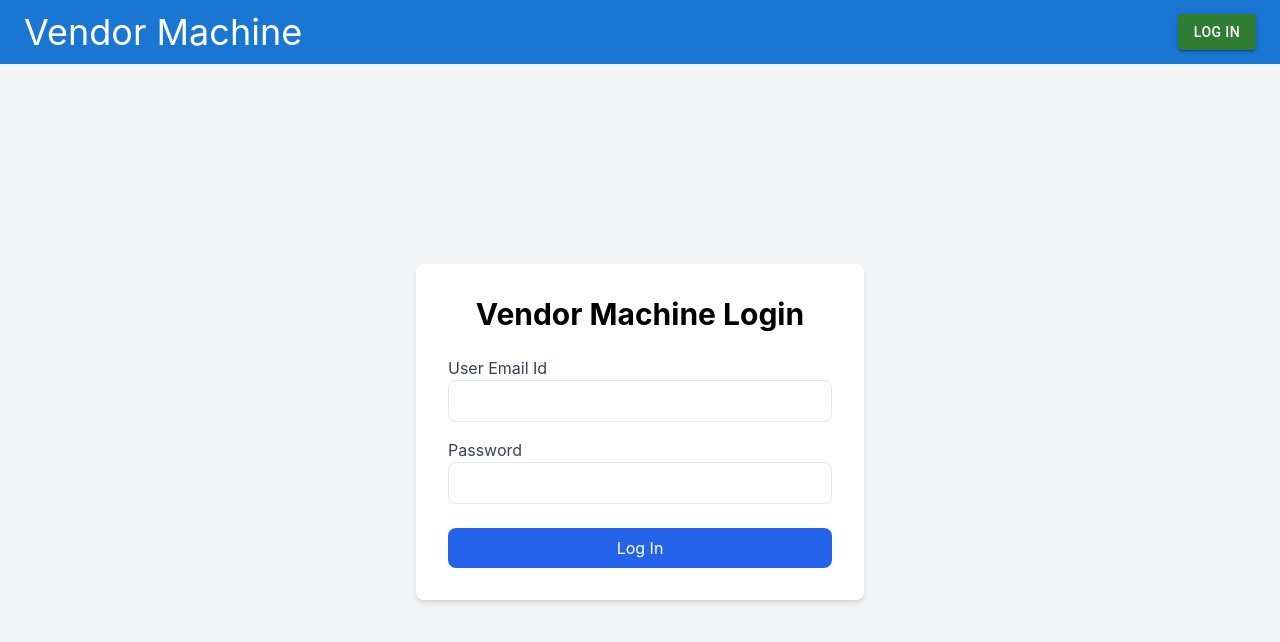
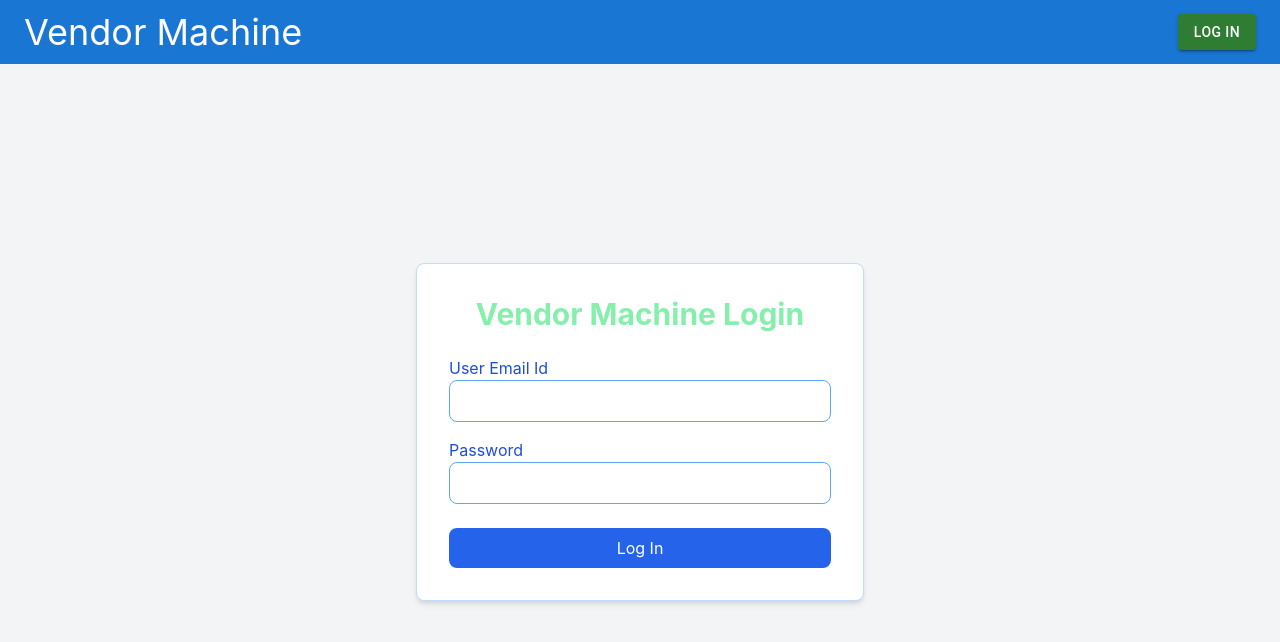
Before and after one commit to atanushil/Vendor-Machine, a React (Create React App) app: page / in a window 1280 px wide. Shown: the top 642 px of the page. Built offline with nearby package versions, Linux system fonts and the light colour scheme.

Commit message:
modified log in component

```diff
--- a/src/App.js
+++ b/src/App.js
@@ -1,7 +1,7 @@
 import { useState } from "react";
 import Login from "./components/Login";
 import NavBar from "./components/NavBar";
-
+import {BrowserRouter as Router} from "react-router-dom"
 const menuItems = [
   { label: "Home", link: "/" },
   { label: "Upload Segment", link: "/upload" },
@@ -12,7 +12,7 @@ function App() {
   const [isLoggedIn, setIsLoggedIn] = useState(false); // Initialize to false initially
 
   return (
-    <div>
+    <Router>
       <div className="min-h-screen flex flex-col">
         <NavBar
           isLoggedIn={isLoggedIn}
@@ -23,7 +23,7 @@ function App() {
           {!isLoggedIn && <Login setIsLoggedIn={setIsLoggedIn} />}
         </main>
       </div>
-    </div>
+    </Router>
   );
 }
 
--- a/src/components/Login.jsx
+++ b/src/components/Login.jsx
@@ -2,8 +2,8 @@ import React from "react";
 
 export default function Login({ setIsLoggedIn }) {
   return (
-    <div className="max-w-md w-full bg-white p-8 shadow-md rounded-lg">
-      <h1 className="text-3xl font-bold text-center mb-6">
+    <div className="max-w-md w-full bg-white p-8 shadow-md rounded-lg border border-collapse border-blue-200">
+      <h1 className="text-3xl font-bold text-green-300 text-center mb-6">
         Vendor Machine Login
       </h1>
       <form
@@ -13,7 +13,7 @@ export default function Login({ setIsLoggedIn }) {
         }}
       >
         <div className="mb-4">
-          <label htmlFor="email" className="block text-gray-700">
+          <label htmlFor="email" className="block text-blue-700">
             User Email Id
           </label>
           <input
@@ -21,11 +21,11 @@ export default function Login({ setIsLoggedIn }) {
             type="email"
             id="email"
             name="email"
-            className="w-full px-4 py-2 border rounded-lg focus:outline-none focus:ring-2 focus:ring-blue-600"
+            className="w-full px-4 py-2 border border-blue-400 rounded-lg focus:outline-none focus:ring-2 focus:ring-blue-600"
           />
         </div>
         <div className="mb-6">
-          <label htmlFor="password" className="block text-gray-700">
+          <label htmlFor="password" className="block text-blue-700">
             Password
           </label>
           <input
@@ -33,7 +33,7 @@ export default function Login({ setIsLoggedIn }) {
             type="password"
             id="password"
             name="password"
-            className="w-full px-4 py-2 border rounded-lg focus:outline-none focus:ring-2 focus:ring-blue-600"
+            className="w-full px-4 py-2 border-blue-400 rounded-lg  border focus:ring-2 focus:ring-blue-600"
           />
         </div>
         <button
```
